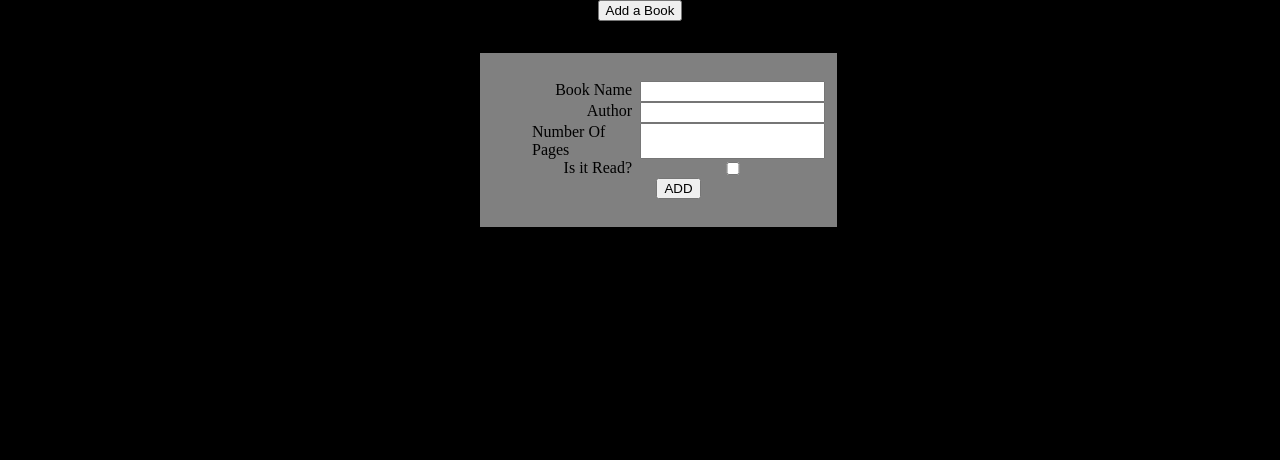
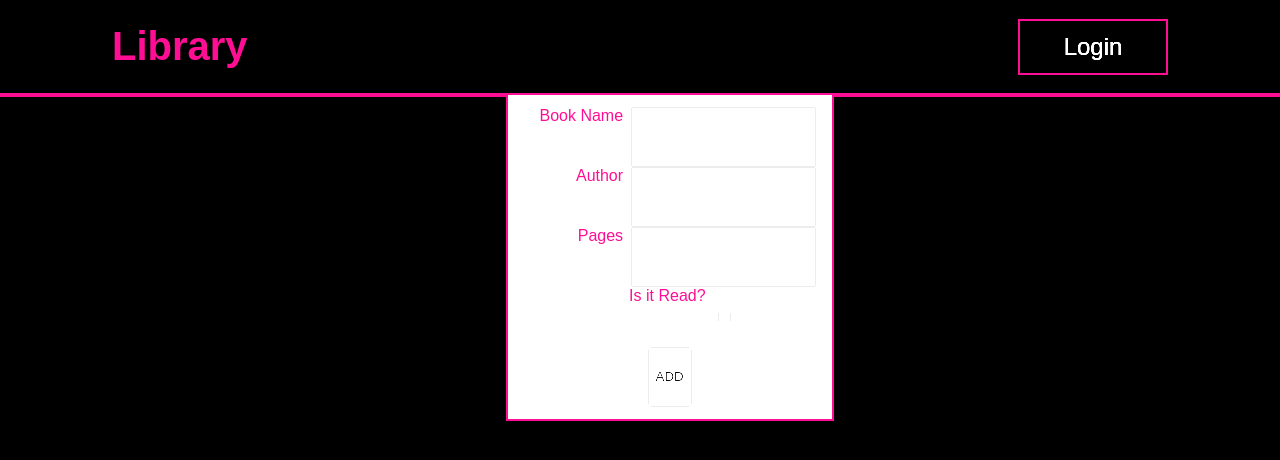
Before and after one commit to Qu-Ack/Library, a plain HTML site: page index.html in a window 1280 px wide. Both pictures are taken after a click on the button "Add a Book". Drawn offline with Linux system fonts and the light colour scheme.

Commit message:
Its Done But I can't style it

```diff
--- a/app.js
+++ b/app.js
@@ -38,47 +38,37 @@ function Book(name , author , pages, read) {
     this.author = author
     this.pages = pages
     this.read = read;
-    this.readBook = function(readbtn) {
-        if (read) {
-            readbtn.textContent = "Not Read"
-            this.read = false;
-        }
-        else {
-            readbtn.textContent = "Read"
-            this.read = true;
-        }
+    this.display = function() {
+       cardContainer.innerHTML += `<div class="card" data-index = ${myLibrary.indexOf(this)}><h3>${this.name}</h3><h3>${this.author}</h3><h3>${this.pages}</h3><button class="remove" data-index = ${myLibrary.indexOf(this)}>Remove Book</button><button class="readbtn" data-index = ${myLibrary.indexOf(this)}>${this.read}</button></card>`
     }
 }
 
 
 
+function addBookToLibrary() {
+    submitBtn.addEventListener("click" , function(e) {
+        e.preventDefault();
+        let initialread = '';
 
 
-function addBookToLibrary() {
-    submitBtn.addEventListener("click" , function(e) {
-        cardContainer.innerHTML = '';
-        e.preventDefault()
-        let initialReadBtnValue = '';
         if (isRead.checked) {
-            initialReadBtnValue = 'not read';
+            initialread = 'not read'
         }
         else {
-            initialReadBtnValue = 'read'
+            initialread = 'read'
         }
-        var book = new Book(bookName.value , author.value , pages.value , initialReadBtnValue);
+        var book = new Book(bookName.value , author.value , pages.value , initialread);
         myLibrary.push(book);
-        myLibrary.forEach(textBook => {
-            cardContainer.innerHTML += `<div class="card" data-index = ${myLibrary.indexOf(textBook)}><h3>${textBook.name}</h3><h3>${textBook.author}</h3><h3>${textBook.pages}</h3><button class="remove" data-index = ${myLibrary.indexOf(textBook)}>Remove Book</button><button class="readbtn">${textBook.read}</button></card>`
-            let removebtns = document.querySelectorAll('.remove');
-            let readbtns = document.querySelectorAll(".readbtn")
-            const removebtnsarr = Array.from(removebtns)
-            removeBook(removebtnsarr);
-            bookRead(readbtns , book)
-        })
-        formClass.reset();
+        book.display();
+        const removebtns = document.querySelectorAll('.remove');
+        const removebtnsarr = Array.from(removebtns)
+        const readbtns = document.querySelectorAll('.readbtn')
+        removeBook(removebtnsarr)
+        readBook(readbtns)
+
         divForm.style.opacity = 0;
         divForm.style.transform = 'scale(0.001)'
-
+        formClass.reset();
 
 
     })
@@ -103,21 +93,16 @@ function removeBook(nl) {
 
 }
 
-function bookRead(readbtns , item) {
-    readbtns.forEach(element => {
+function readBook(btns) {
+    btns.forEach(element => {
         element.addEventListener('click' , function() {
             if (element.textContent == 'read') {
-                element.textContent = 'not read';
-                item.read = 'read'
-                element.style.background = "red";
+                element.textContent = 'not read'
             }
             else if (element.textContent == 'not read') {
                 element.textContent = 'read'
-                item.read = 'not read'
-                element.style.background = 'green';
             }
-
         })
-    });
+    })
 
 }
--- a/index.html
+++ b/index.html
@@ -4,25 +4,34 @@
     <meta charset="UTF-8">
     <meta name="viewport" content="width=device-width, initial-scale=1.0">
     <title>Library</title>
+    <link rel="shortcut icon" href="pngtree-vector-book-icon-png-image_1022249.jpg">
     <link rel="stylesheet" href="style.css">
     <script src="app.js" defer></script>
 </head>
 <body>
+    <header>
+        <p>Library</p>
+        <button>Login</button>
+    </header>
+    <main>
     <div class="button-container">
-        <button class="Add-Book">Add a Book</button>
+        <button class="Add-Book"><svg xmlns="http://www.w3.org/2000/svg" fill="none" viewBox="0 0 24 24" stroke-width="1.5" stroke="currentColor" class="w-6 h-6">
+            <path stroke-linecap="round" stroke-linejoin="round" d="M12 4.5v15m7.5-7.5h-15" />
+          </svg>
+          Add a Book</button>
     </div>
     <div class="form">
-        <form class="form-reset">
+        <form class="form-reset" action="#">
             <ul>
                 <li><label for="bookname">Book Name
-                </label><input type="text" id="bookname" name="book_name"></li>
+                </label><input type="text" id="bookname" name="book_name"  required maxlength="100"></li>
                 <li>
                     <label for="author">Author</label>
-                    <input type="text" id="author" name="author">
+                    <input type="text" id="author" name="author" required>
                 </li>
                 <li>
-                    <label for="pages">Number Of Pages</label>
-                    <input type="number" id="pages" name="number_of_pages">
+                    <label for="pages">Pages</label>
+                    <input type="number" id="pages" name="number_of_pages" required>
                 </li>
                 <li>
                     <label for="read">Is it Read?</label>
@@ -38,5 +47,6 @@
 
     <div class="card-container">
     </div>
+</main>
 </body>
 </html>
--- a/style.css
+++ b/style.css
@@ -1,27 +1,97 @@
+:root {
+    --main-color: rgb(244, 7, 74);
+}
+
 body {
     margin:0;
     padding:0;
+    color:var(--main-color);
+    filter: brightness(200%);
     background:black;
+    font-family: sans-serif;
     box-sizing: border-box;
 }
-
+h3 {
+    margin:0;
+}
 .button-container {
     display:flex;
     justify-content: center;
+    padding:32px;
+}
+.button-container svg {
+    width:20px;
+    color:white;
+}
+
+.button-container button {
+    display:flex;
+    gap:12px;
+    padding:12px;
+    border:2px solid var(--main-color);
+    color:white;
+    align-items: center;
+    background:black;
+}
+.button-container button:hover {
+    background:var(--main-color);
+    cursor:pointer;
+}
+
+.button-container button:focus {
+    outline:none;
+}
+
+
+
+header {
+    display:flex;
+    justify-content: space-between;
+    align-items: center;
+    padding:12px;
+    border-bottom:4px solid
+}
+header p {
+    margin:12px;
+    font-weight: 900;
+    margin-left:100px;
+    font-size: 40px;
+}
+
+header button {
+    margin-right:100px;
+    border:2px solid var(--main-color);
+    background:black;
+
+    width:150px;
+    color:white;
+    padding:12px;
+
+    font-size: 24px;
+}
+
+header button:hover {
+    background:var(--main-color);
+    cursor:pointer;
 }
 
 .form form {
 
     padding:12px;
     background:gray;
+    width:300px;
+    height: 300px;
+    border:2px solid var(--main-color);
 
 }
 
 .form.popup {
     position:fixed;
+    top:29%;
     z-index:9;
-    left:35%;
+    left:37%;
     opacity:1;
+    visibility: visible;
 }
 
 
@@ -46,7 +116,15 @@ h2 {
 
 }
 
-
+ul {
+    margin: 0;
+    padding:0;
+    height:100%;
+    display:flex;
+    flex-direction: column;
+    justify-content: space-around;
+    align-items: center;
+}
 
 
 ul .submit {
@@ -55,6 +133,7 @@ ul .submit {
 }
 ul li {
     list-style:none;
+    flex:1;
     display:grid;
     grid-template-columns: 100px 1fr;
     gap:8px;
@@ -68,5 +147,7 @@ label {
     display:flex;
     justify-content: center;
     padding:32px;
-    opacity:0;
+    visibility: hidden;
+    position:fixed;
+
 }
```
Also changed, not shown: pngtree-vector-book-icon-png-image_1022249.jpg (added).
